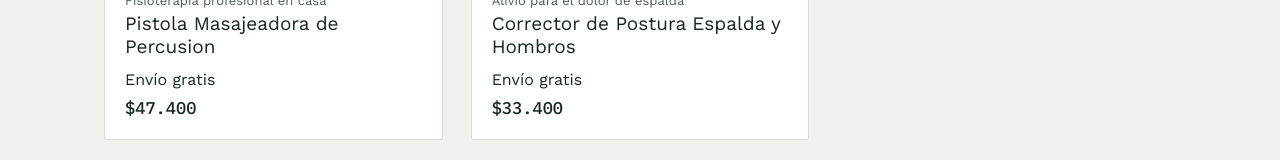
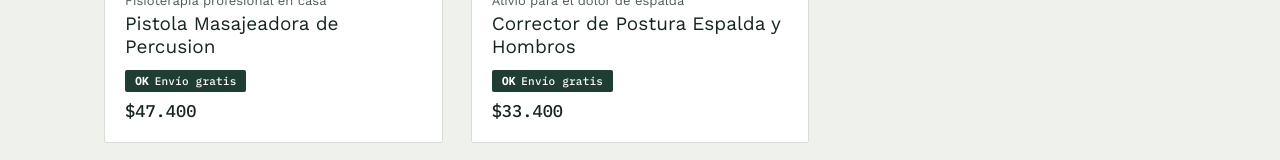
Before and after one commit to CesarAugustoPrado1/tienda-alivio, a Next.js app: page / in a window 1280 px wide. Shown: the part 1187-1347 px from the top of the page. Built offline with nearby package versions, Linux system fonts and the light colour scheme.

Commit message:
Agregar estilos para badge de envio gratis

```diff
--- a/styles/globals.css
+++ b/styles/globals.css
@@ -443,3 +443,30 @@ footer {
     margin: 0 auto;
   }
 }
+
+
+.free-shipping-badge {
+    display: inline-flex;
+    align-items: center;
+    gap: 6px;
+    margin-top: 18px;
+    padding: 8px 14px;
+    background: var(--primary);
+    color: #fff;
+    font-family: "IBM Plex Mono", monospace;
+    font-size: 13px;
+    font-weight: 500;
+    letter-spacing: 0.02em;
+    border-radius: var(--radius);
+}
+
+.free-shipping-badge::before {
+    content: "OK";
+    font-weight: 700;
+}
+
+.free-shipping-badge--sm {
+    margin-top: 0;
+    padding: 4px 10px;
+    font-size: 11px;
+}
```
